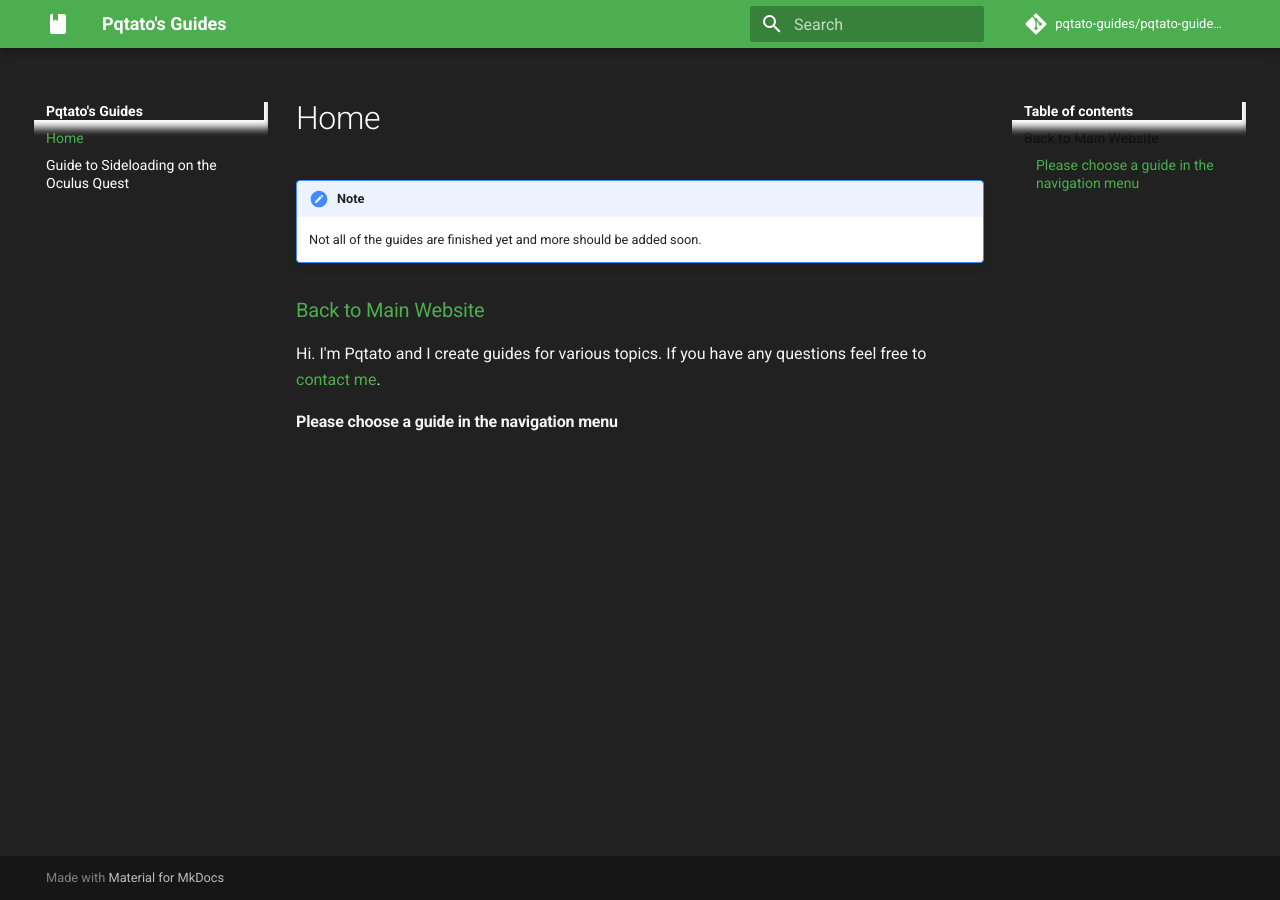
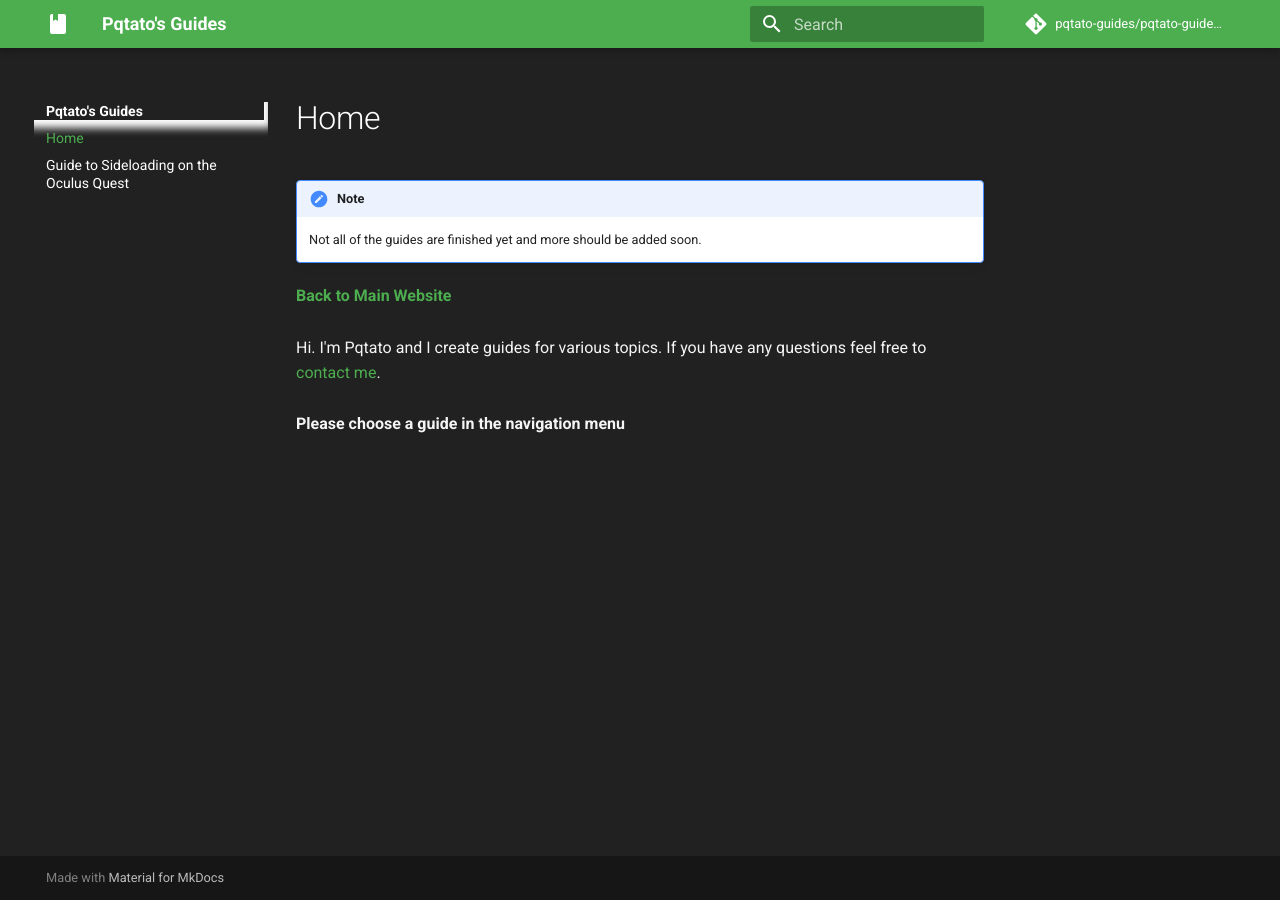
Before and after one commit to pqtato-guides/pqtato-guides.github.io, an MkDocs documentation site: the page built from docs/index.md, in a window 1280 px wide. Built offline with MkDocs 1.6.1 and Material for MkDocs 9.7.7, drawn with Linux system fonts in a browser that asks for light colours; comment, search, counter and statistics services are not loaded.

Commit message:
Update index.md

```diff
--- a/docs/index.md
+++ b/docs/index.md
@@ -1,6 +1,6 @@
 # Home
 !!! note
     Not all of the guides are finished yet and more should be added soon.
-### [Back to Main Website](//pqtato.pw)
+**[Back to Main Website](//pqtato.pw)**<br/><br/>
 Hi. I'm Pqtato and I create guides for various topics. If you have any questions feel free to [contact me](//pqtato.pw/contactme).
-#### Please choose a guide in the navigation menu
+<br/><br/>**Please choose a guide in the navigation menu**
```
